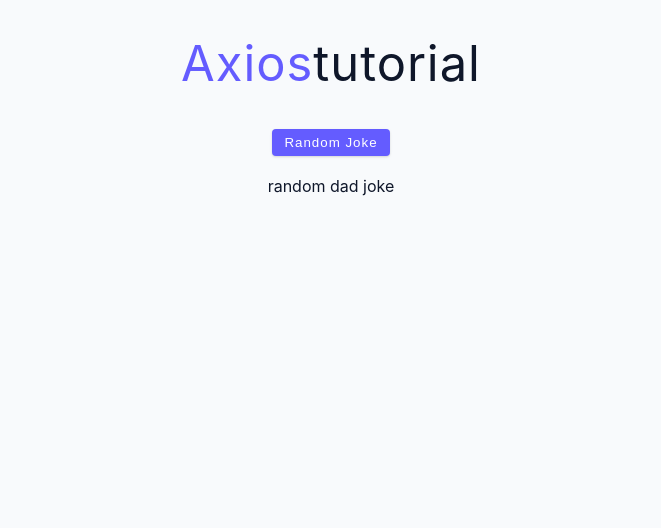
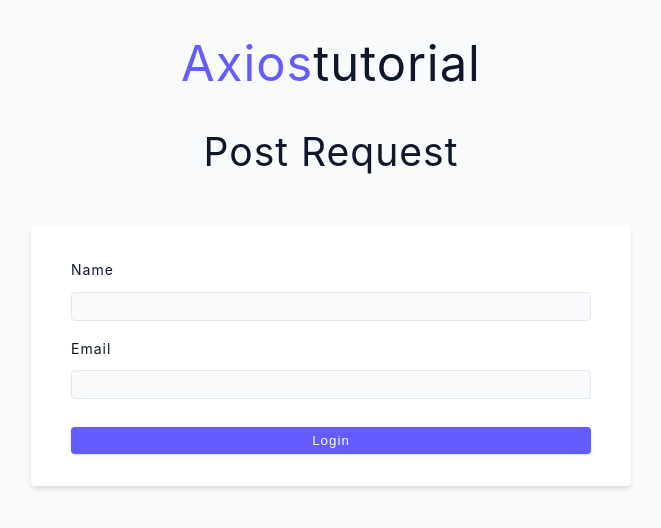
Before and after one commit to viktishchenko/rehearsal, a React (Create React App) app in the folder basics/: page / in a window 1280 px wide. Shown: the top 528 px of the page, without its empty margins (309-970 px from the left). Built offline with nearby package versions, Linux system fonts and the light colour scheme.

Commit message:
feat: axios post w data

```diff
--- a/basics/src/App.js
+++ b/basics/src/App.js
@@ -1,5 +1,5 @@
 import Title from "./tutorial/13-axios/components/Title";
-import FirstRequest from "./tutorial/13-axios/examples/2-headers";
+import FirstRequest from "./tutorial/13-axios/examples/3-post-request";
 
 function App() {
   return (
--- a/basics/src/tutorial/13-axios/examples/3-post-request.js
+++ b/basics/src/tutorial/13-axios/examples/3-post-request.js
@@ -1,12 +1,18 @@
 import { useState } from "react";
+import axios from "axios";
+
+const url = "https://course-api.com/axios-tutorial-post";
 
 const PostRequest = () => {
   const [name, setName] = useState("");
   const [email, setEmail] = useState("");
 
-  const handleSubmit = (e) => {
+  const handleSubmit = async (e) => {
     e.preventDefault();
-    console.log(name, email);
+    try {
+      const res = await axios.post(url, { name, email });
+      console.log(res.data);
+    } catch (error) {}
   };
 
   return (
```
Also changed, not shown: basics/src/assets/13/axios-post.png (added).
